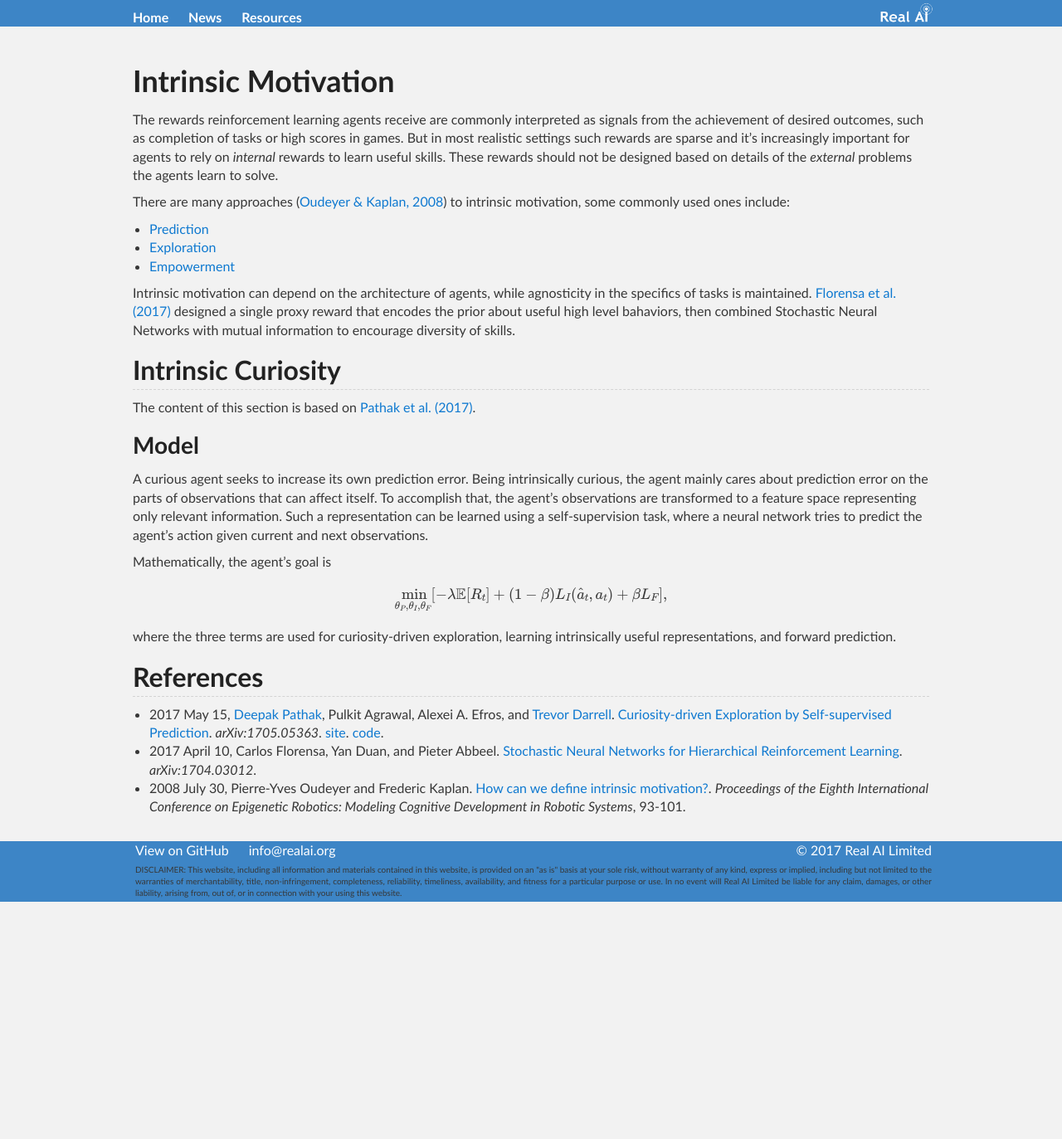
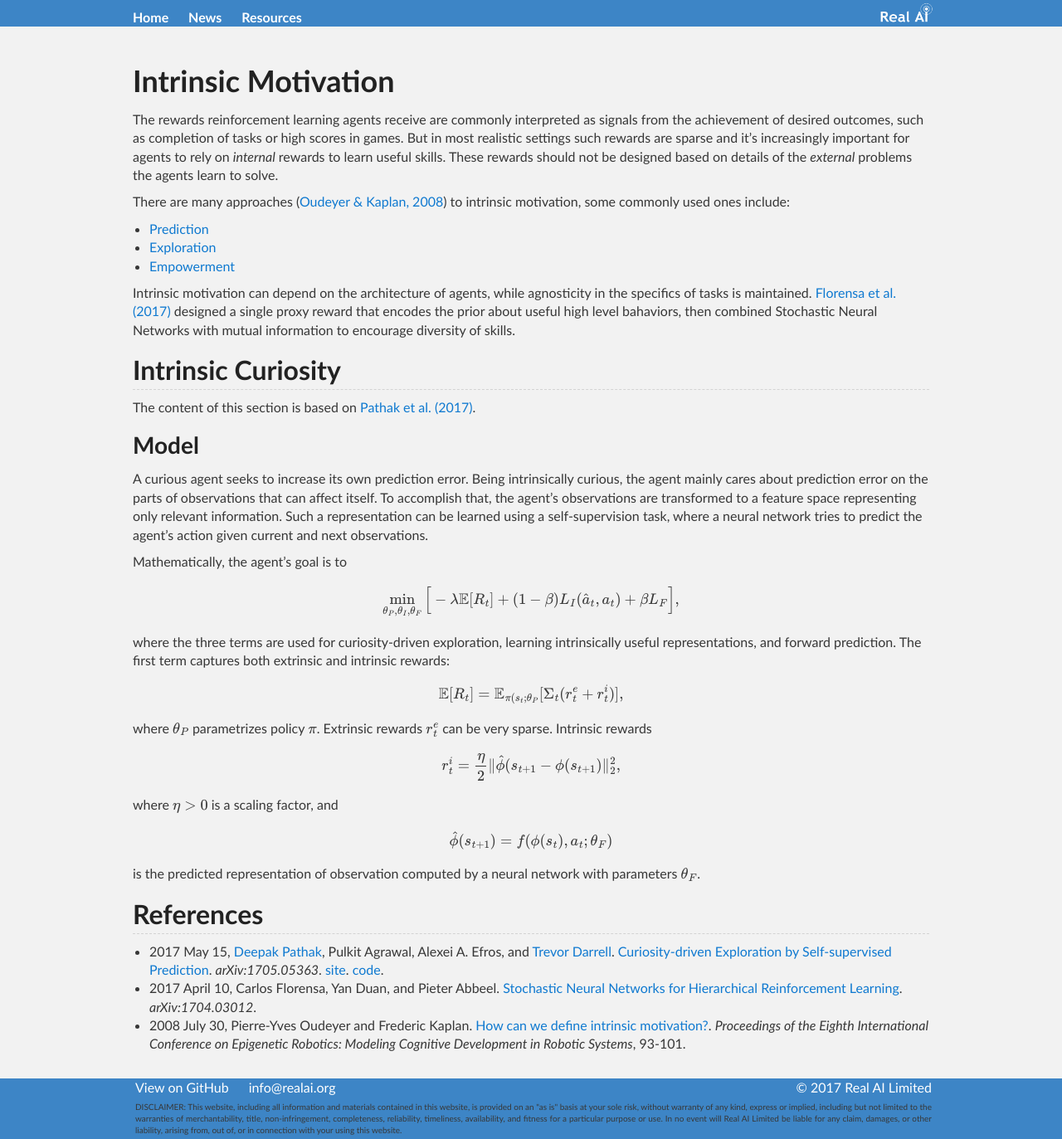
Before and after one commit to Tonywuhk/realai.org, a Jekyll site: the page built from intrinsic-motivation.md, in a window 1280 px wide. Shown: the whole page at 83% size. Built offline with Jekyll 4.4.1, drawn with Linux system fonts in a browser that asks for light colours; our own code applies the rules of GitHub Pages for plain Markdown files; formulas are drawn with MathJax 3; comment, search, counter and statistics services are not loaded; the repository's description, which GitHub fills in, is left out; before the commit the page ends 1087 px from its top, so only the background shows below that.

Commit message:
Update intrinsic-motivation.md

```diff
--- a/intrinsic-motivation.md
+++ b/intrinsic-motivation.md
@@ -22,13 +22,31 @@ The content of this section is based on [Pathak et al. (2017)](https://arxiv.org
 
 A curious agent seeks to increase its own prediction error. Being intrinsically curious, the agent mainly cares about prediction error on the parts of observations that can affect itself. To accomplish that, the agent’s observations are transformed to a feature space representing only relevant information. Such a representation can be learned using a self-supervision task, where a neural network tries to predict the agent’s action given current and next observations.
 
-Mathematically, the agent’s goal is
+Mathematically, the agent’s goal is to
 
 $$
-  \min_{\theta_P, \theta_I, \theta_F} [ -\lambda \mathbb{E} [R_t] + (1-\beta) L_I(\hat{a}_t, a_t) + \beta L_F ],
+  \min_{\theta_P, \theta_I, \theta_F} \Big[ -\lambda \mathbb{E} [R_t] + (1-\beta) L_I(\hat{a}_t, a_t) + \beta L_F \Big],
 $$
 
-where the three terms are used for curiosity-driven exploration, learning intrinsically useful representations, and forward prediction.
+where the three terms are used for curiosity-driven exploration, learning intrinsically useful representations, and forward prediction. The first term captures both extrinsic and intrinsic rewards:
+
+$$
+\mathbb{E}[R_t] = \mathbb{E}_{\pi(s_t; \theta_P} [ \Sigma_t ( r^e_t + r^i_t ) ],
+$$
+
+where \\(\theta_P\\) parametrizes policy \\(\pi\\). Extrinsic rewards \\(r^e_t\\) can be very sparse. Intrinsic rewards
+
+$$
+r^i_t = \frac{\eta}{2} \| \hat{\phi}(s_{t+1} - \phi(s_{t+1}) \|_2^2,
+$$
+
+where \\(\eta > 0\\) is a scaling factor, and
+
+$$
+\hat{\phi}(s_{t+1}) = f(\phi(s_t), a_t; \theta_F)
+$$
+
+is the predicted representation of observation computed by a neural network with parameters \\(\theta_F\\).
 
 ## References
 
```
